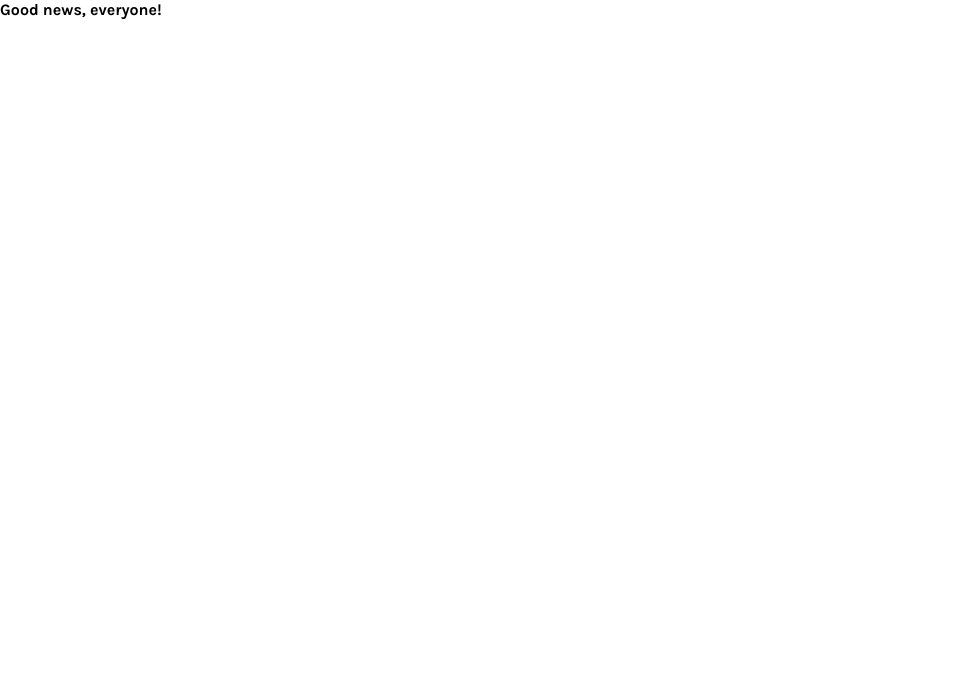
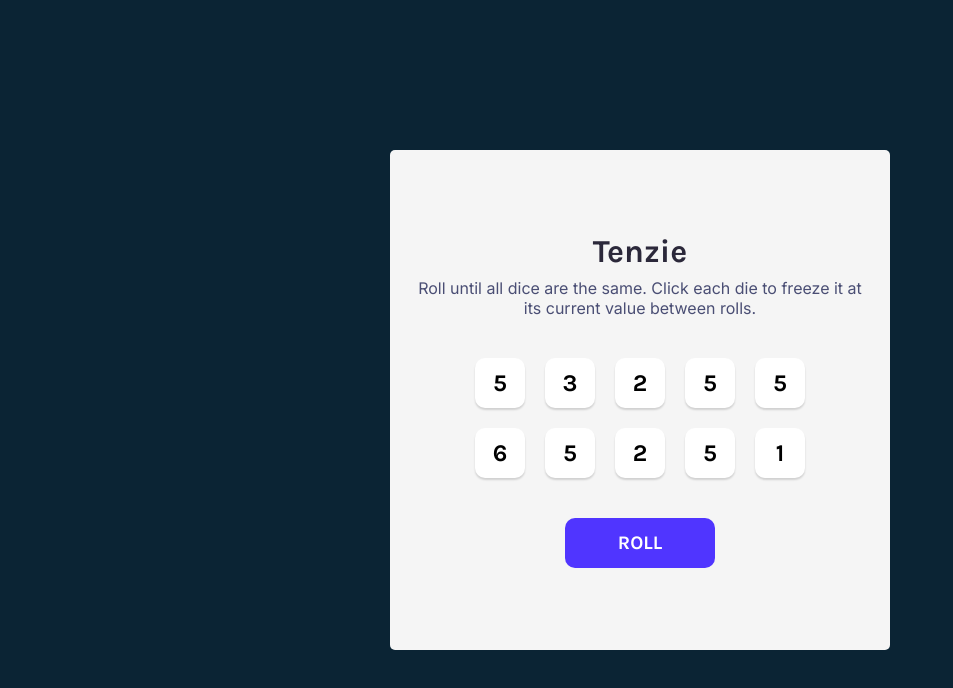
Before and after one commit to DuckStati22/React__Tenzi-Game, a React (Create React App) app: page / in a window 1280 px wide. Shown: the top 688 px of the page, without its empty margins (0-953 px from the left). Built offline with nearby package versions, Linux system fonts and the light colour scheme.

Commit message:
Created Tenzi Game

```diff
--- a/package.json
+++ b/package.json
@@ -7,7 +7,9 @@
     "@testing-library/jest-dom": "^5.16.2",
     "@testing-library/react": "^12.1.4",
     "@testing-library/user-event": "^13.5.0",
+    "nanoid": "^3.3.1",
     "react": "^17.0.2",
+    "react-confetti": "^6.0.1",
     "react-dom": "^17.0.2",
     "react-scripts": "5.0.0",
     "web-vitals": "^2.1.4"
--- a/src/App.js
+++ b/src/App.js
@@ -1,10 +1,82 @@
 import React from 'react';
+import Die from './components/Die';
+import { nanoid } from 'nanoid';
+import Confetti from 'react-confetti';
 
 function App() {
+  const [diceArray, setDiceArray] = React.useState(allNewDice());
+  const [tenzi, setTenzi] = React.useState(false);
+
+
+  React.useEffect(() => {
+    const allHeld = diceArray.every(die => die.isHeld)
+    const firstValue = diceArray[0].value
+    const allSameValue = diceArray.every(die => die.value === firstValue)
+    if (allHeld && allSameValue) {
+      setTenzi(true)
+    }
+  }, [diceArray])
+
+
+  function generateNewDie() {
+    const randomNum = Math.ceil(Math.random() * 6);
+    return {
+      value: randomNum,
+      isHeld: false,
+      id: nanoid()
+    }
+  }
+
+  function allNewDice() {
+    const newDices = [];
+    for (let i = 0; i < 10; i++) {
+        newDices.push(generateNewDie())
+    }
+    return newDices
+  }
+
+  function rollDice() {
+    if (!tenzi) {
+      setDiceArray(oldDiceArray => oldDiceArray.map(die => {
+        return die.isHeld ?
+            die :
+            generateNewDie()
+      }))
+    } else {
+      setTenzi(false);
+      setDiceArray(allNewDice());
+    }
+  }
+
+  function holdDie(id) {
+    setDiceArray(oldDiceArray => oldDiceArray.map(die => {
+      return die.id === id ?
+          {...die, isHeld: !die.isHeld} :
+          die
+    }))
+  }
+
+  const diceElements = diceArray.map(die => (
+    <Die
+      key={die.id}
+      value={die.value}
+      isHeld={die.isHeld}
+      holdDie={() => holdDie(die.id)}
+      />
+  ));
+
   return (
-    <div className="App">
-      Good news, everyone!
-    </div>
+    <main>
+      {tenzi && <Confetti />}
+      <div className="description">
+        <h1 className="description__title">Tenzie</h1>
+        <p className="description__para">Roll until all dice are the same. Click each die to freeze it at its current value between rolls.</p>
+      </div>
+      <div className="dice-container">
+        {diceElements}
+      </div>
+      <button className="btn" onClick={rollDice}>{tenzi ? 'Play Again' : 'Roll'}</button>
+    </main>
   );
 }
 
--- /dev/null
+++ b/src/components/Die.jsx
@@ -0,0 +1,19 @@
+import React from 'react'
+
+function Die(props) {
+  const styles = {
+    backgroundColor: props.isHeld ? "#59E391" : "white",
+  }
+
+  return (
+    <div
+      className="die"
+      style={styles}
+      onClick={props.holdDie}
+    >
+      <h2 className="die__number">{props.value}</h2>
+    </div>
+  )
+}
+
+export default Die
--- a/src/style.css
+++ b/src/style.css
@@ -3,12 +3,111 @@
   margin: 0;
   padding: 0;
 }
-a {
-  color: inherit;
-  text-decoration: none;
-}
 
 body {
   font-family: 'Karla', sans-serif;
   font-weight: 700;
+  background-color: #0B2434;
+  display: flex;
+  justify-content: center;
+  align-items: center;
+  height: 100vh;
 }
+
+main {
+  background-color: #F5F5F5;
+  height: 500px;
+  width: 500px;
+  border-radius: 5px;
+  display: flex;
+  flex-direction: column;
+  align-items: center;
+  justify-content: center;
+  gap: 40px;
+}
+
+.description {
+  display: flex;
+  flex-direction: column;
+  align-items: center;
+  justify-content: center;
+  gap: 8px;
+  padding: 0 20px;
+}
+
+.description__title {
+  color: #2B283A;
+  font-size: 2rem;
+}
+
+.description__para {
+  color: #4A4E74;
+  font-family: 'Inter', sans-serif;
+  font-weight: 400;
+  text-align: center;
+}
+
+.dice-container {
+  display: grid;
+  grid-template: 1fr 1fr / repeat(5, 1fr);
+  gap: 20px;
+}
+
+.die {
+  width: 50px;
+  height: 50px;
+  border-radius: 10px;
+  box-shadow: 0px 2px 2px rgba(0, 0, 0, 0.15);
+  display: flex;
+  align-items: center;
+  justify-content: center;
+  cursor: pointer;
+}
+.die__number {
+  font-size: 1.5rem;
+}
+.helded-dice {
+  background-color: #59E391;
+}
+
+.btn {
+  border: none;
+  outline: none;
+  width: 150px;
+  height: 50px;
+  background-color: rgba(80, 53, 255, 1);
+  border-radius: 10px;
+  display: flex;
+  align-items: center;
+  justify-content: center;
+  color: #FFF;
+  font-family: 'Karla', sans-serif;
+  font-size: 1.2rem;
+  font-weight: 700;
+  text-transform: uppercase;
+  cursor: pointer;
+}
+
+@media screen and (max-width: 540px) {
+  main {
+    width: calc(100vw - 40px);
+    gap: 30px;
+  }
+
+  .dice-container {
+    gap: 12px;
+  }
+
+  .die {
+    width: 40px;
+    height: 40px;
+  }
+
+  .die__number {
+    font-size: 1.2rem;
+  }
+
+  .btn {
+    height: 40px;
+  }
+}
```
Also changed, not shown: 1 other file (tests, documents, lock files or other folders).
